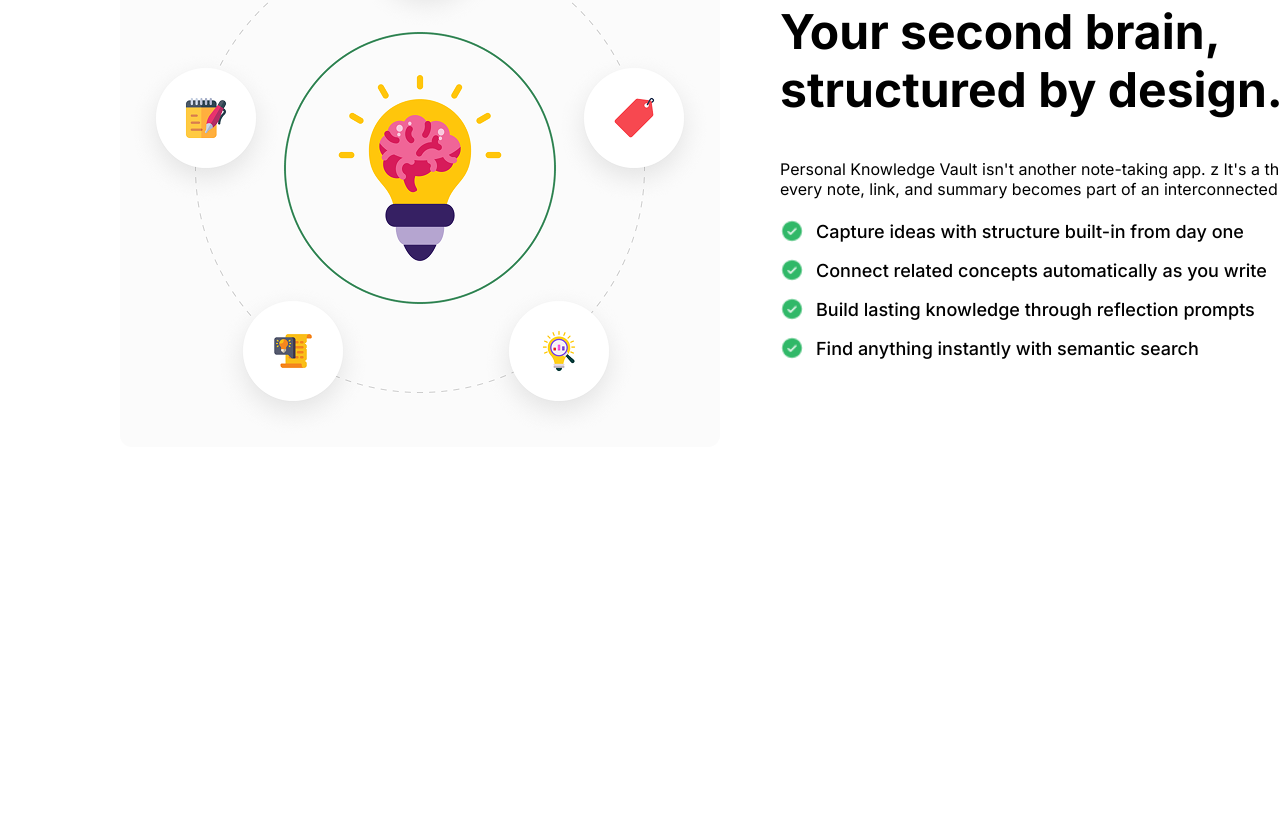
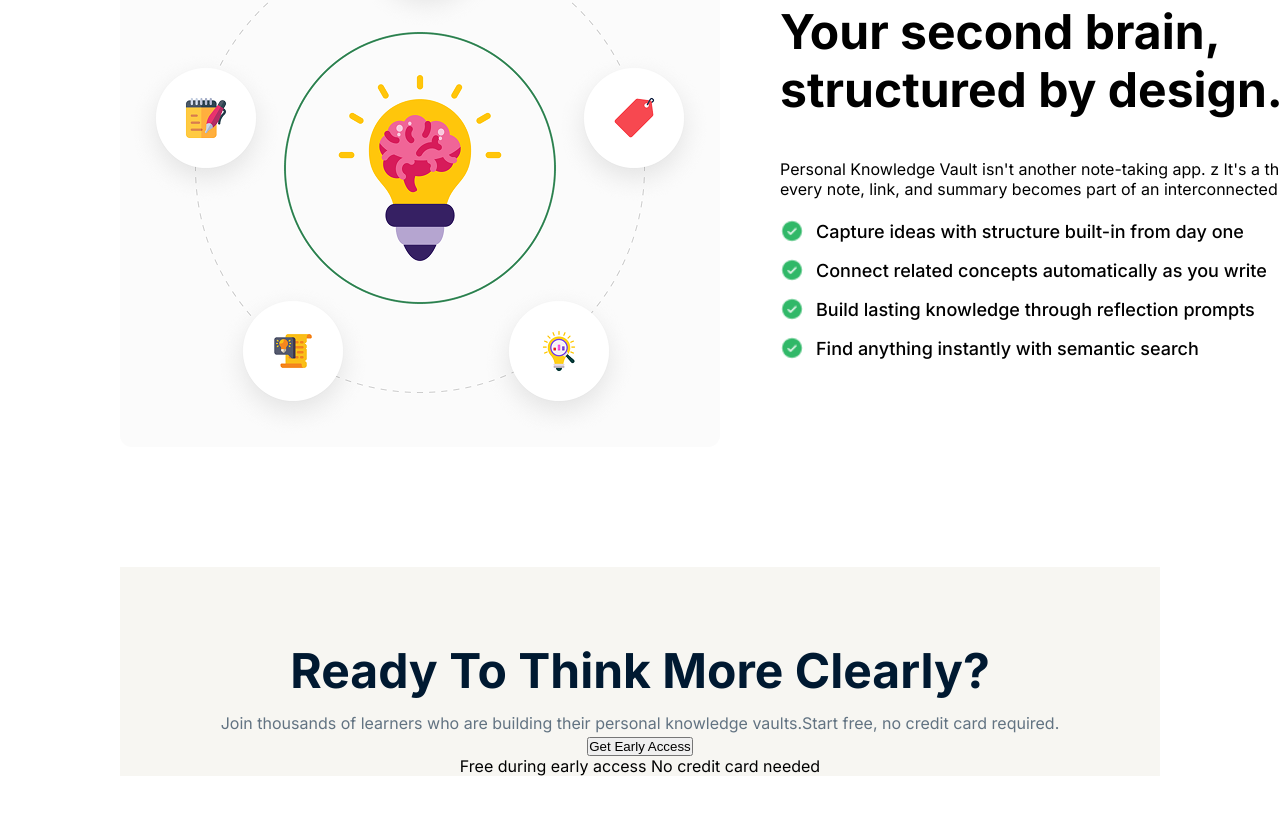
Before and after one commit to WizardAnas2/b13-a01-anas, a plain HTML site: page index.html in a window 1280 px wide. Shown: the part 1398-2212 px from the top of the page. Before the commit the page ends 1849 px from the top, so only its background shows below. Drawn offline with Linux system fonts and the light colour scheme.

```diff
--- a/index.html
+++ b/index.html
@@ -93,6 +93,19 @@
         </div>
     </section>
 
+    <section class="bottom-part">
+        <div class="sachead">
+            <h2 class="boro-txt">Ready To Think More Clearly?</h2>
+            <p class="p-tag">Join thousands of learners who are building their personal knowledge vaults.Start free, no credit card required.</p>
+        </div>
+        <div>
+            <button class="extra-btn">Get Early Access</button>
+            <p class="sub-txt">
+                Free during early access <span>No credit card needed</span>
+            </p>
+        </div>
+    </section>
+
 
 
 </body>
--- a/style.css
+++ b/style.css
@@ -262,3 +262,30 @@
   background-size: contain;
   background-repeat: no-repeat;
 }
+.bottom-part{
+  display: flex;
+  flex-direction: column;
+  padding: 80px 40px auto 40px;
+  margin: 120px;
+  background-color: #F7F6F2;
+  text-align: center;
+
+}
+.sachead{
+  align-items: center;
+}
+.boro-txt{
+  padding-top: 80px;
+  font-size: 48px;
+  font-weight: 700;
+  text-align: center;
+  line-height: 48px;
+  color: #001931;
+}
+.p-tag{
+  padding-top: 16px;
+  color: #627382;
+  font-size: 16px;
+  font-weight: 400;
+  line-height: 24px;
+}
```
